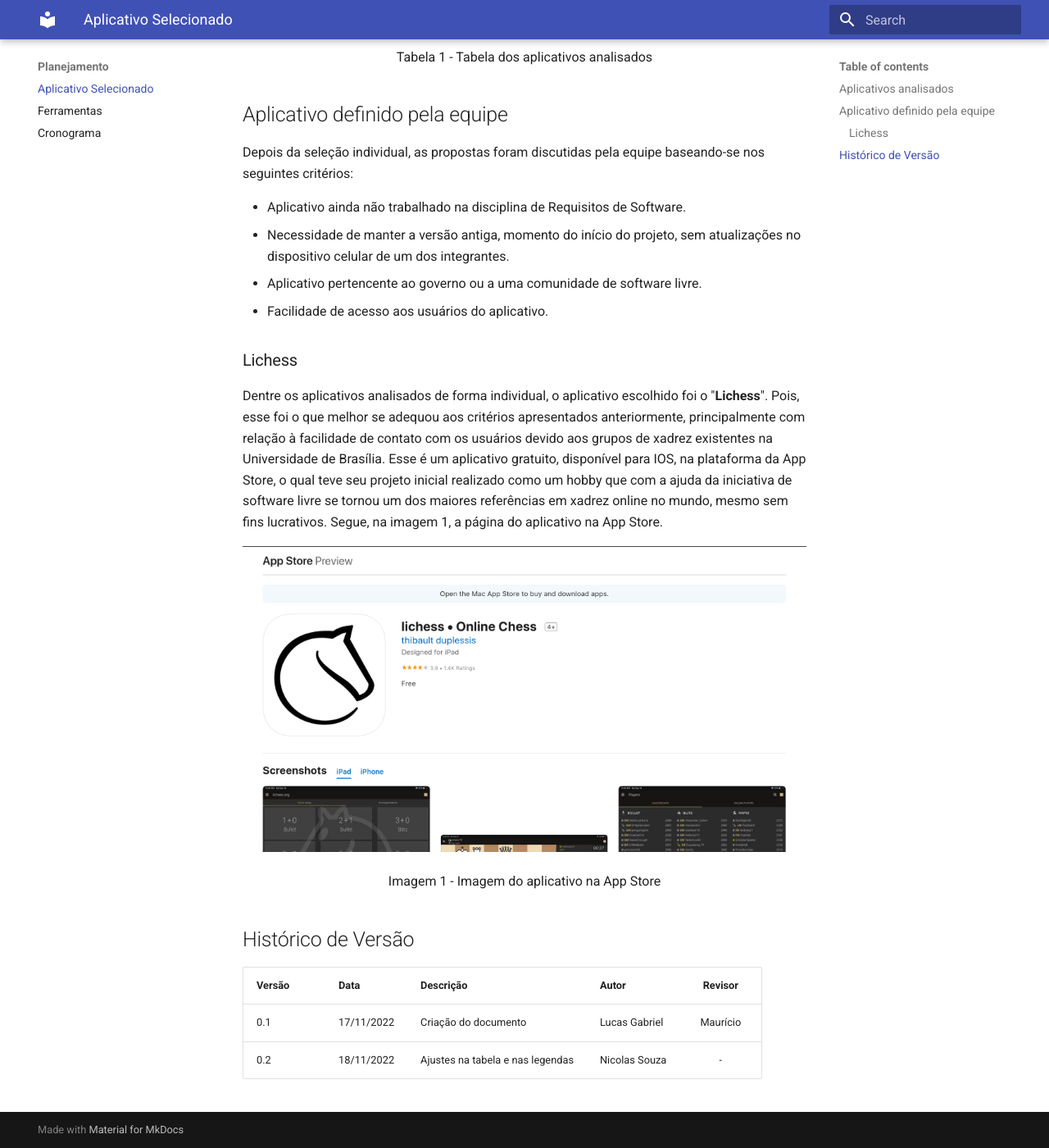
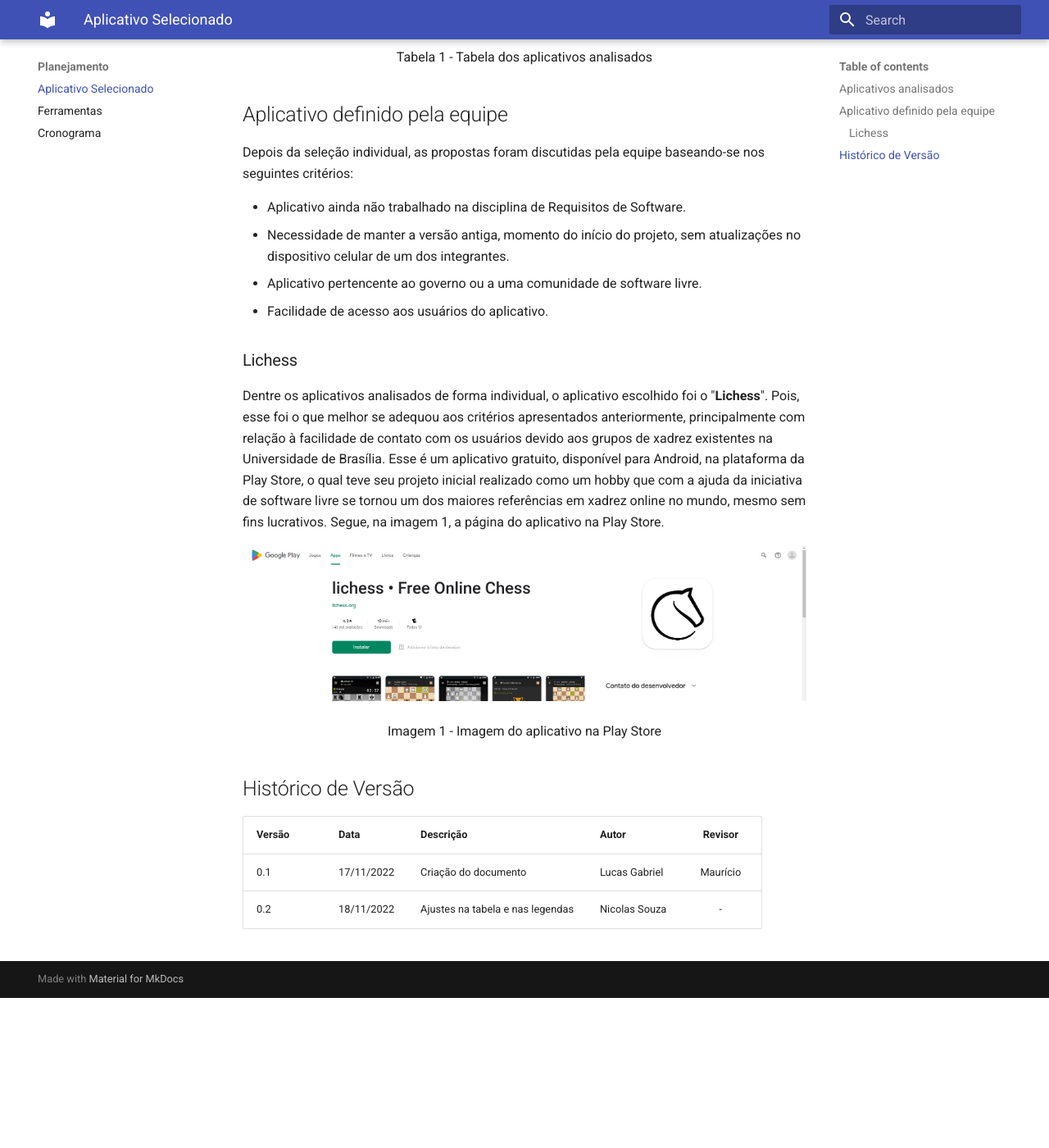
Before and after one commit to Requisitos-de-Software/2022.2-Lichess, an MkDocs documentation site: the page built from docs/planejamento/aplicativo_selecionado.md, in a window 1280 px wide and 1400 px high, scrolled down 768 px. Shown: the whole window at 82% size. Built offline with MkDocs 1.6.1 and Material for MkDocs 9.7.7, drawn with Linux system fonts in a browser that asks for light colours; after the commit the page ends 1985 px from its top, so only the background shows below that.

Commit message:
refac: plataforma do aplicativo selecionado

```diff
--- a/docs/planejamento/aplicativo_selecionado.md
+++ b/docs/planejamento/aplicativo_selecionado.md
@@ -28,12 +28,12 @@
 
 ### Lichess
 
-Dentre os aplicativos analisados de forma individual, o aplicativo escolhido foi o "__Lichess__". Pois, esse foi o que melhor se adequou aos critérios apresentados anteriormente, principalmente com relação à facilidade de contato com os usuários devido aos grupos de xadrez existentes na Universidade de Brasília. Esse é um aplicativo gratuito, disponível para IOS, na plataforma da App Store, o qual teve seu projeto inicial realizado como um hobby que com a ajuda da iniciativa de software livre se tornou um dos maiores referências em xadrez online no mundo, mesmo sem fins lucrativos. Segue, na imagem 1, a página do aplicativo na App Store.
+Dentre os aplicativos analisados de forma individual, o aplicativo escolhido foi o "__Lichess__". Pois, esse foi o que melhor se adequou aos critérios apresentados anteriormente, principalmente com relação à facilidade de contato com os usuários devido aos grupos de xadrez existentes na Universidade de Brasília. Esse é um aplicativo gratuito, disponível para Android, na plataforma da Play Store, o qual teve seu projeto inicial realizado como um hobby que com a ajuda da iniciativa de software livre se tornou um dos maiores referências em xadrez online no mundo, mesmo sem fins lucrativos. Segue, na imagem 1, a página do aplicativo na Play Store.
 
-![image](images/img-lichess.png)
+![image](images/img-lichess.jpg)
 
 <div style="text-align: center">
-<p>Imagem 1 - Imagem do aplicativo na App Store</p>
+<p>Imagem 1 - Imagem do aplicativo na Play Store</p>
 </div>
 
 ## Histórico de Versão
```
Also changed, not shown: docs/planejamento/images/img-lichess.jpg (added), docs/planejamento/images/img-lichess.png (deleted).
